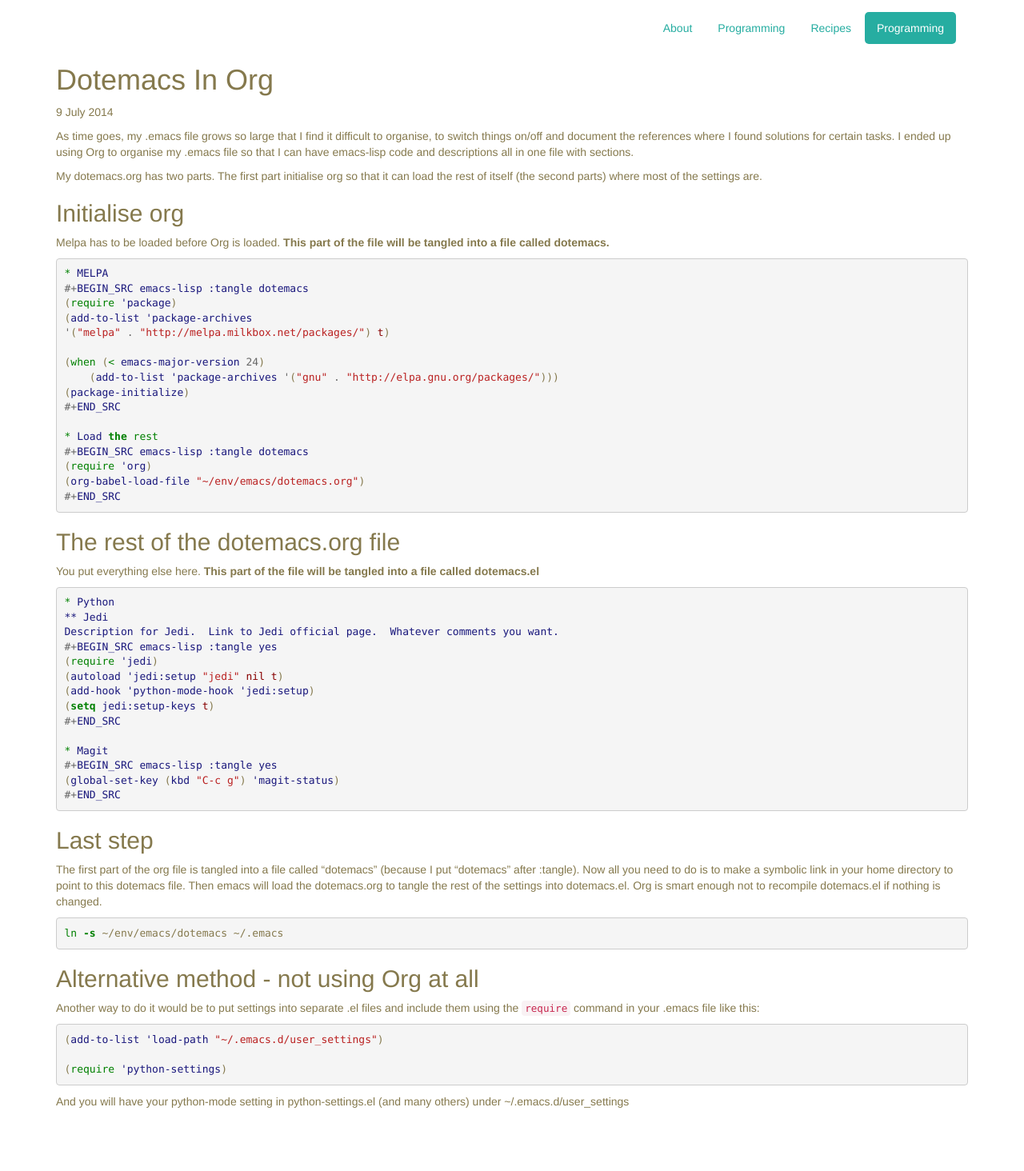
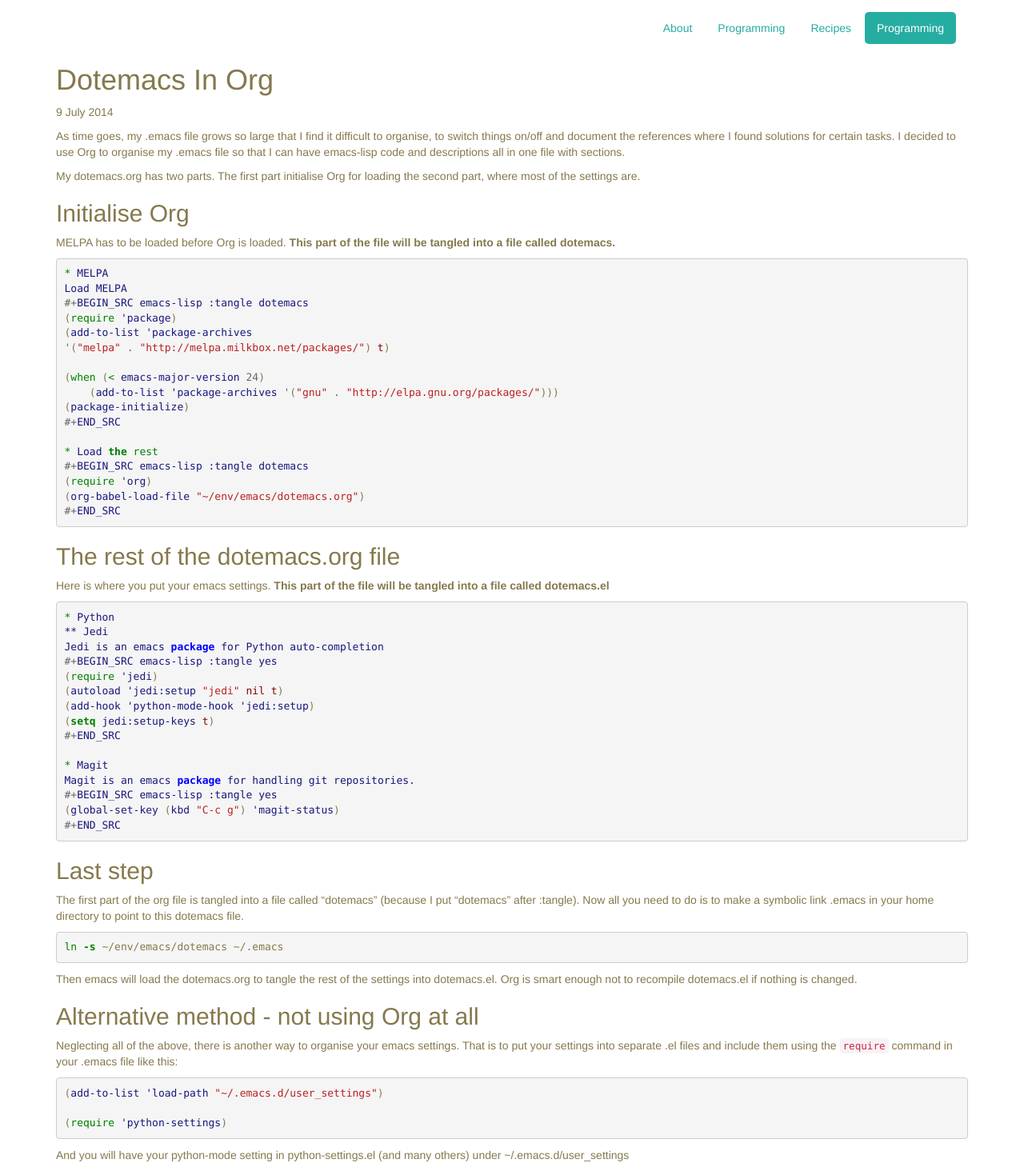
Before and after one commit to kitchoi/kitchoi.github.io, a Jekyll site: the page built from _posts/2014-07-09-Dotemacs-In-Org.md, in a window 1280 px wide. Shown: the whole page at 80% size. Built offline with Jekyll 4.4.1, drawn with Linux system fonts in a browser that asks for light colours; Markdown is read by kramdown in place of the engine named in the settings; before the commit the page ends 1397 px from its top, so only the background shows below that.

Commit message:
Edited post

```diff
--- a/_posts/2014-07-09-Dotemacs-In-Org.md
+++ b/_posts/2014-07-09-Dotemacs-In-Org.md
@@ -3,17 +3,18 @@ layout: post
 category: programming
 ---
 
-As time goes, my .emacs file grows so large that I find it difficult to organise, to switch things on/off and document the references where I found solutions for certain tasks.  I ended up using Org to organise my .emacs file so that I can have emacs-lisp code and descriptions all in one file with sections.
+As time goes, my .emacs file grows so large that I find it difficult to organise, to switch things on/off and document the references where I found solutions for certain tasks.  I decided to use Org to organise my .emacs file so that I can have emacs-lisp code and descriptions all in one file with sections.
 
-My dotemacs.org has two parts.  The first part initialise org so that it can load the rest of itself (the second parts) where most of the settings are.
+My dotemacs.org has two parts.  The first part initialise Org for loading the second part, where most of the settings are.
 
-Initialise org
+Initialise Org
 ---
 
-Melpa has to be loaded before Org is loaded.  **This part of the file will be tangled into a file called dotemacs.**
+MELPA has to be loaded before Org is loaded.  **This part of the file will be tangled into a file called dotemacs.**
 
 {% highlight lisp %}
 * MELPA
+Load MELPA
 #+BEGIN_SRC emacs-lisp :tangle dotemacs
 (require 'package)
 (add-to-list 'package-archives
@@ -34,12 +35,12 @@ Melpa has to be loaded before Org is loaded.  **This part of the file will be ta
 
 The rest of the dotemacs.org file
 ---
-You put everything else here.  **This part of the file will be tangled into a file called dotemacs.el**
+Here is where you put your emacs settings.  **This part of the file will be tangled into a file called dotemacs.el**
 
 {% highlight lisp %}
 * Python
 ** Jedi
-Description for Jedi.  Link to Jedi official page.  Whatever comments you want.
+Jedi is an emacs package for Python auto-completion
 #+BEGIN_SRC emacs-lisp :tangle yes
 (require 'jedi)
 (autoload 'jedi:setup "jedi" nil t)
@@ -48,6 +49,7 @@ Description for Jedi.  Link to Jedi official page.  Whatever comments you want.
 #+END_SRC
 
 * Magit
+Magit is an emacs package for handling git repositories.
 #+BEGIN_SRC emacs-lisp :tangle yes
 (global-set-key (kbd "C-c g") 'magit-status)
 #+END_SRC
@@ -57,16 +59,18 @@ Description for Jedi.  Link to Jedi official page.  Whatever comments you want.
 Last step
 ---
 
-The first part of the org file is tangled into a file called "dotemacs" (because I put "dotemacs" after :tangle).  Now all you need to do is to make a symbolic link in your home directory to point to this dotemacs file.  Then emacs will load the dotemacs.org to tangle the rest of the settings into dotemacs.el.  Org is smart enough not to recompile dotemacs.el if nothing is changed.
+The first part of the org file is tangled into a file called "dotemacs" (because I put "dotemacs" after :tangle).  Now all you need to do is to make a symbolic link .emacs in your home directory to point to this dotemacs file.
 
 {% highlight bash %}
 ln -s ~/env/emacs/dotemacs ~/.emacs
 {% endhighlight %}
 
+Then emacs will load the dotemacs.org to tangle the rest of the settings into dotemacs.el.  Org is smart enough not to recompile dotemacs.el if nothing is changed.
+
 Alternative method - not using Org at all
 ---
 
-Another way to do it would be to put settings into separate .el files and include them using the <code>require</code> command in your .emacs file like this:
+Neglecting all of the above, there is another way to organise your emacs settings.  That is to put your settings into separate .el files and include them using the <code>require</code> command in your .emacs file like this:
 
 
 {% highlight lisp %}
```
